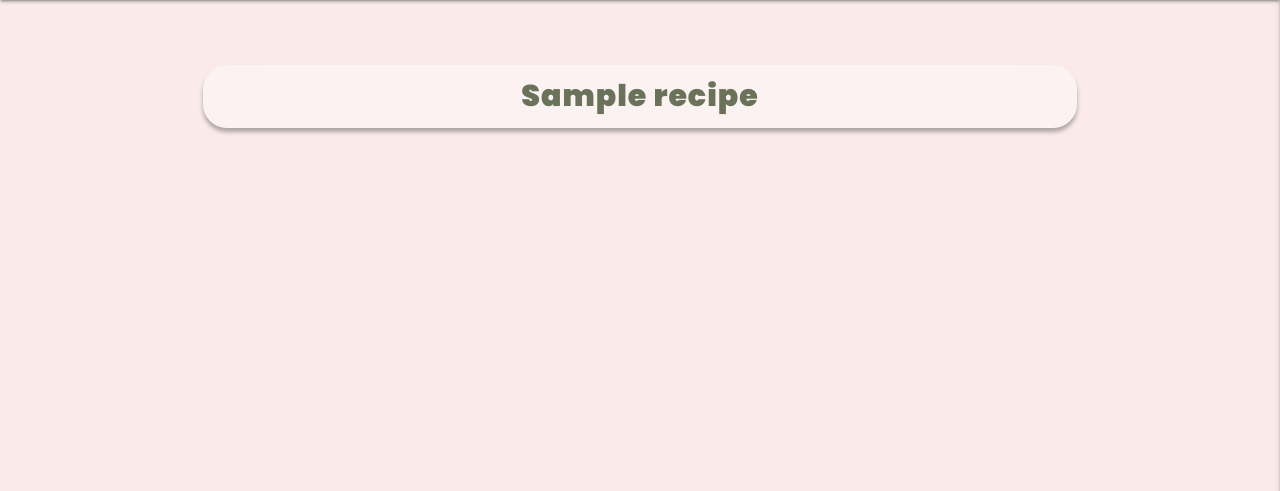
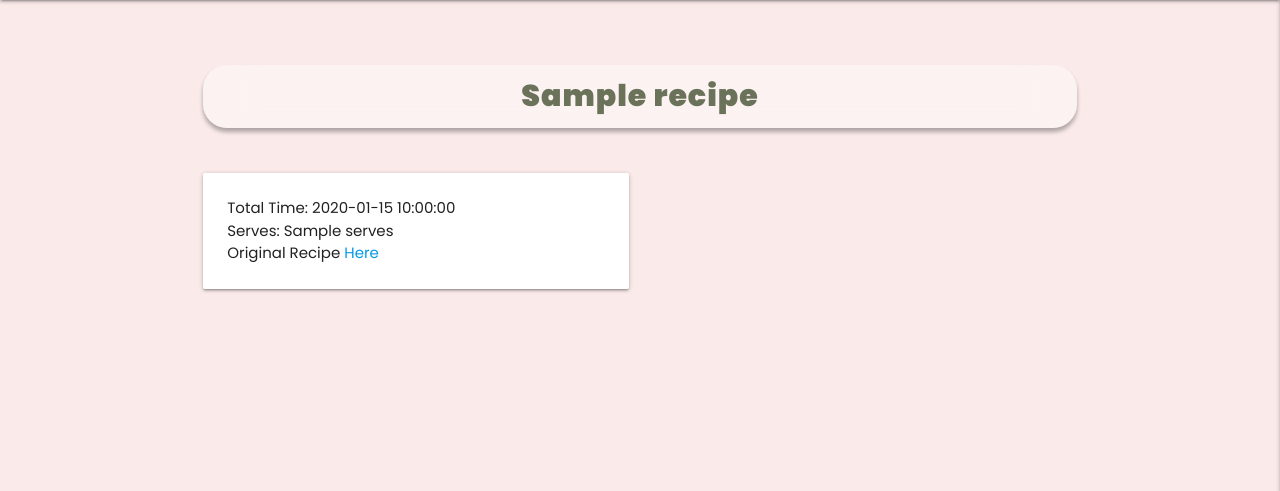
Before and after one commit to steff880/MS3-MyRecipeBook, a Flask app: template templates/full_recipe.html in a window 1280 px wide. Shown: the part 64-555 px from the top of the page. Run offline with Flask 2, Linux system fonts and the light colour scheme; the template is opened without the code that fills it: most values are stand-ins (such as "Sample title", 1, 10 or a date in 2020); some libraries are stand-ins or nearby versions.

Commit message:
Add total time, serves, and link to ooriginal recipe

```diff
--- a/templates/full_recipe.html
+++ b/templates/full_recipe.html
@@ -14,12 +14,16 @@
 
 <section>
     <div class="row">
-        <div class="col s12">
-            <p></p>
-            <p></p>
-            <p><a href="#"></a></p>
-            <div class="col s12">
-                <a href="#"></a>
+        <div class="col s12 m6">
+            <div class="card-panel">
+                <p>Total Time: <span>{{ recipe.prep_time }}</span></p>
+                <p>Serves: <span>{{ recipe.serves }}</span></p>
+                <p>
+                    Original Recipe <a href="{{ recipe.recipe_url }}" target="_blank">Here</a>
+                </p>
+                <div class="col s12">
+                    <a href="#"></a>
+                </div>
             </div>
         </div>
         <div class="col s12">
```
